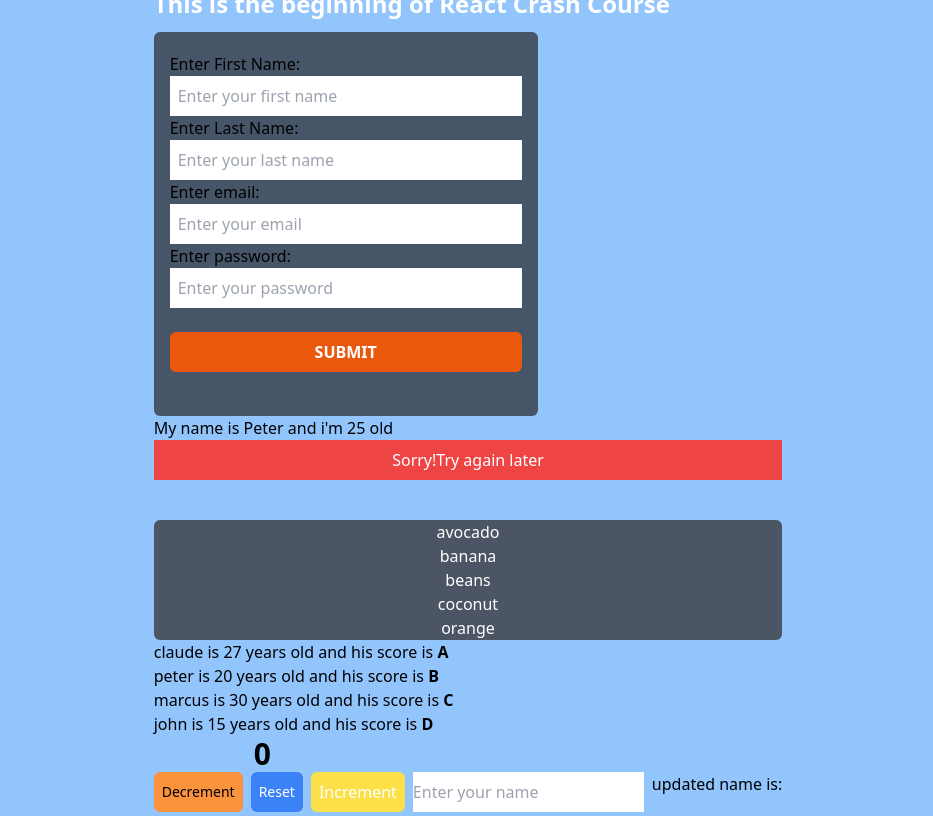
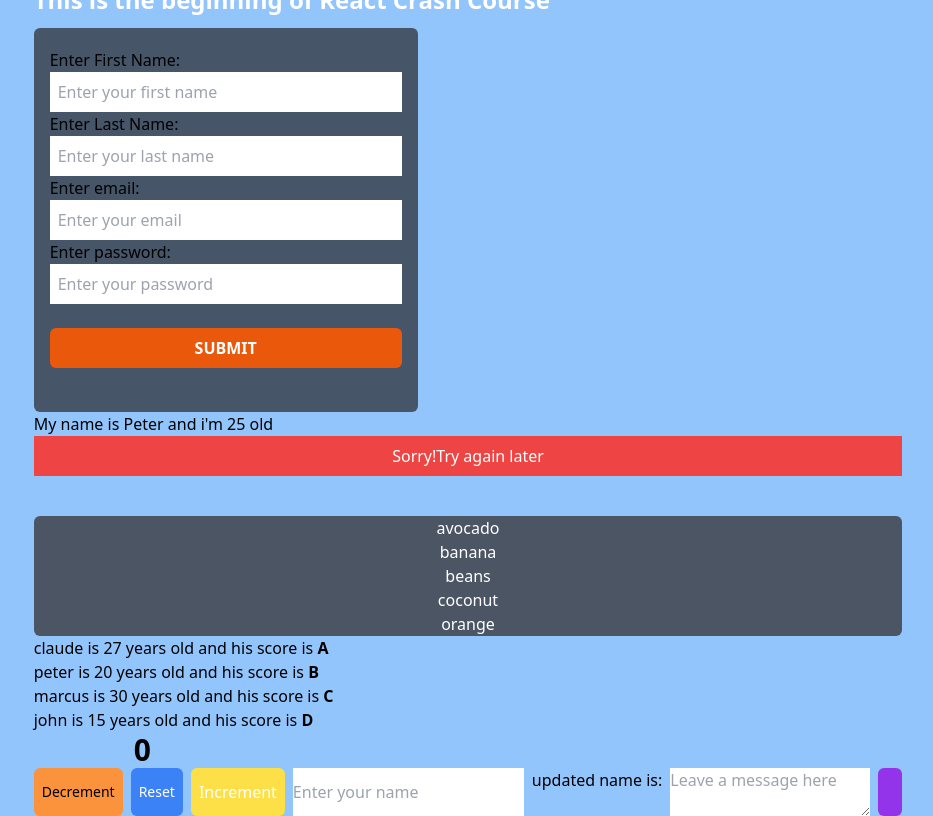
Before and after one commit to Nshimiyimana10/REACTJS-TAILWINDCSS, a React (Vite) app in the folder reactjs-vite/: page / in a window 1280 px wide. Shown: the whole page, without its empty margins (172-1105 px from the left). Built offline with nearby package versions, Linux system fonts and the light colour scheme.

Commit message:
added textarea with onchange event

```diff
--- a/reactjs-vite/src/assets/components/Counter.jsx
+++ b/reactjs-vite/src/assets/components/Counter.jsx
@@ -5,6 +5,11 @@
 
     const [count, setCount] = useState(0);
     const [name, setName] = useState();
+    const [comment, setComment] = useState();
+
+    const updateComment = (e)=>{
+      setComment(e.target.value);
+    }
     const newName = (e)=>{
         setName(e.target.value);
     }
@@ -31,6 +36,8 @@
     <button className ="bg-yellow-300 text-white tex-sm rounded-md border-none p-2" onClick ={increment}>Increment</button>
     <input type="text" placeholder='Enter your name' onChange={newName}/>
     <p>updated name is: {name}</p>
+    <textarea className="" name="textarea" id="text-area" placeholder="Leave a message here" onChange={updateComment}/>
+    <p className="bg-purple-600 text-white font-sans p-3 rounded-md">{comment}</p>
     </div>
 
     </div>
```
